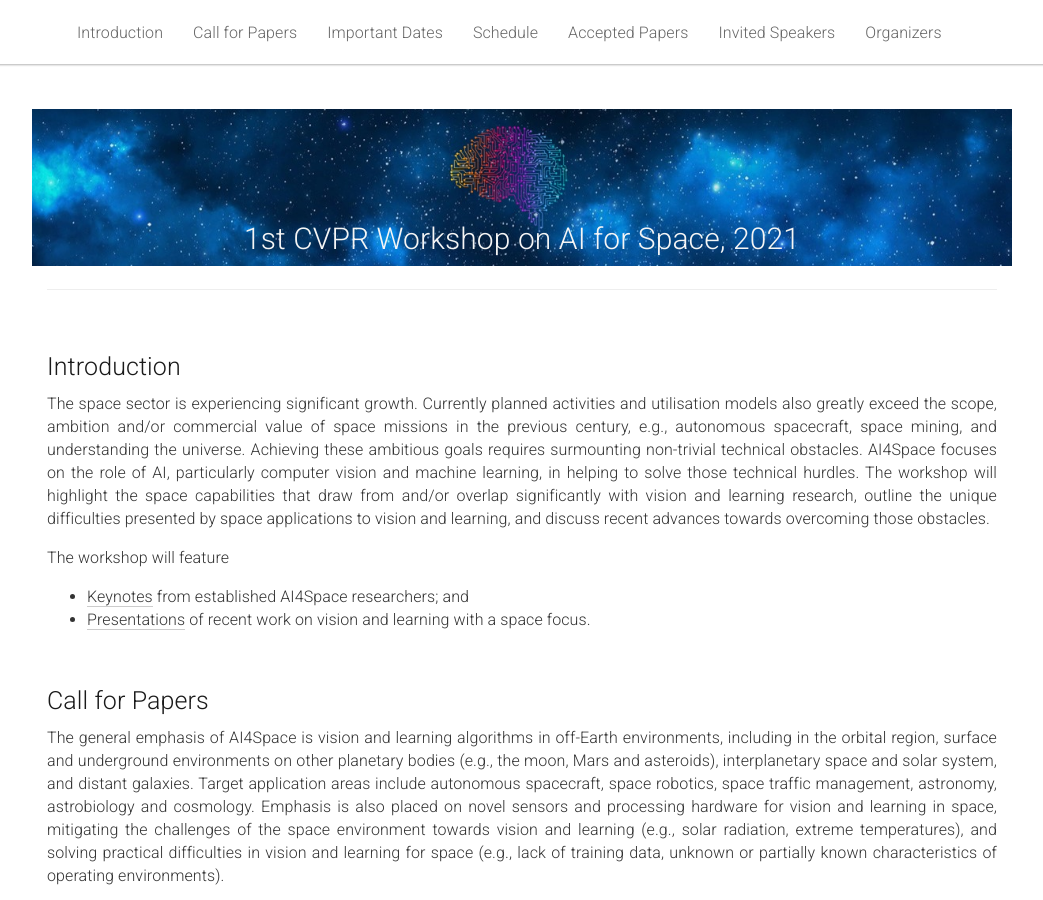
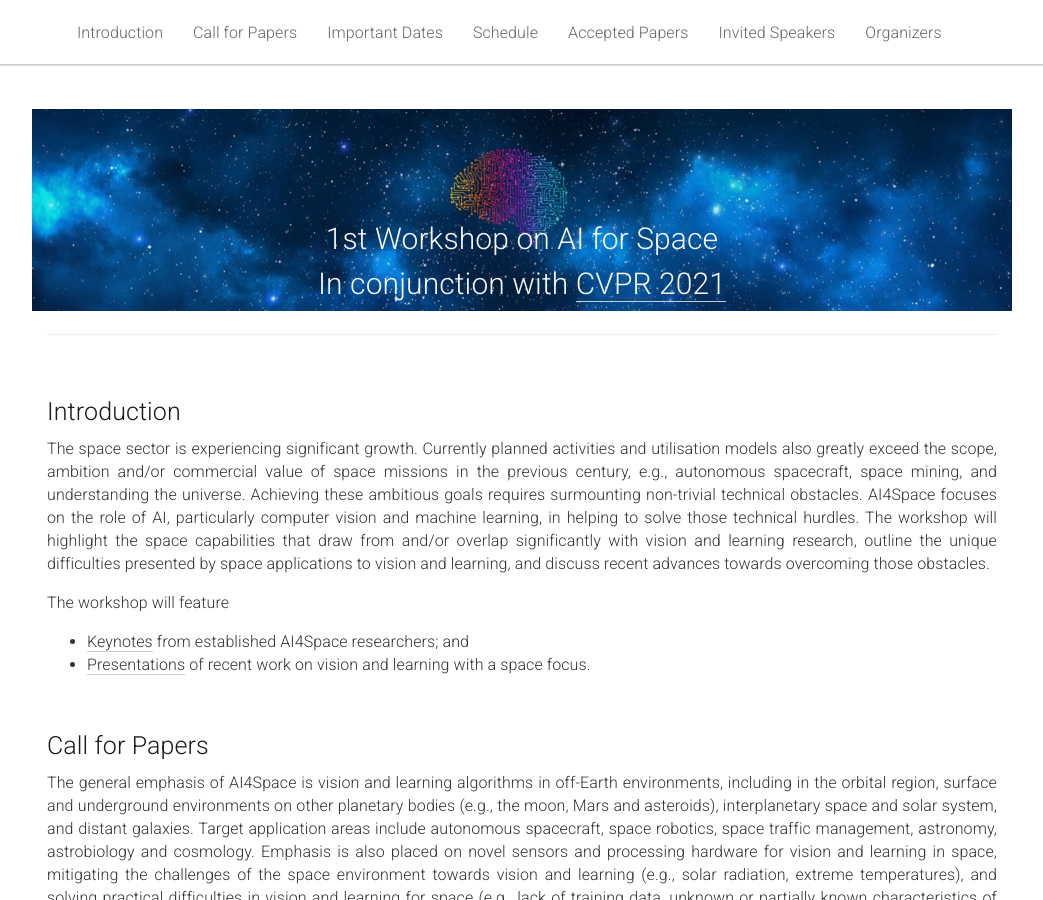
Before and after one commit to AIforSpace/2024, a Jekyll site: the page built from _pages/home.md, in a window 1280 px wide and 900 px high. Shown: the whole window, without its empty margins (118-1161 px from the left). Built offline with Jekyll 4.4.1, drawn with Linux system fonts in a browser that asks for light colours.

Commit message:
Update home.md

```diff
--- a/_pages/home.md
+++ b/_pages/home.md
@@ -17,7 +17,8 @@
     <center><br></center>
     <center><br></center>
     <br>
-    <center><h1>1st CVPR Workshop on AI for Space, 2021</h1></center>
+    <center><h1>1st Workshop on AI for Space</h1></center>
+    <center><h1>In conjunction with <a href="http://cvpr2021.thecvf.com/">CVPR 2021</a></h1></center>
     <!-- <center><span style="font-weight:400;">14th of June 2020</span></center> -->
   </div>
 </div>
```
